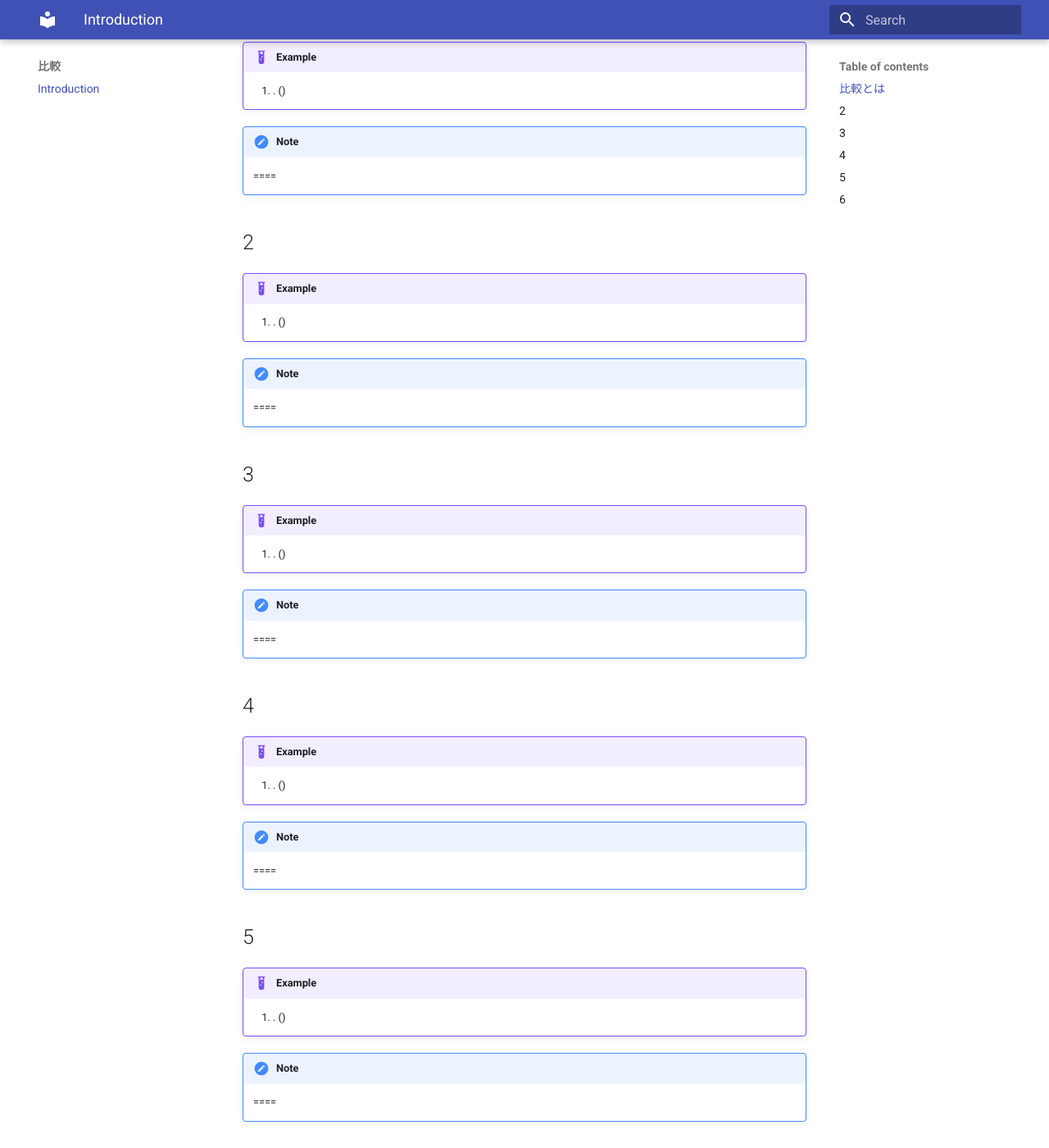
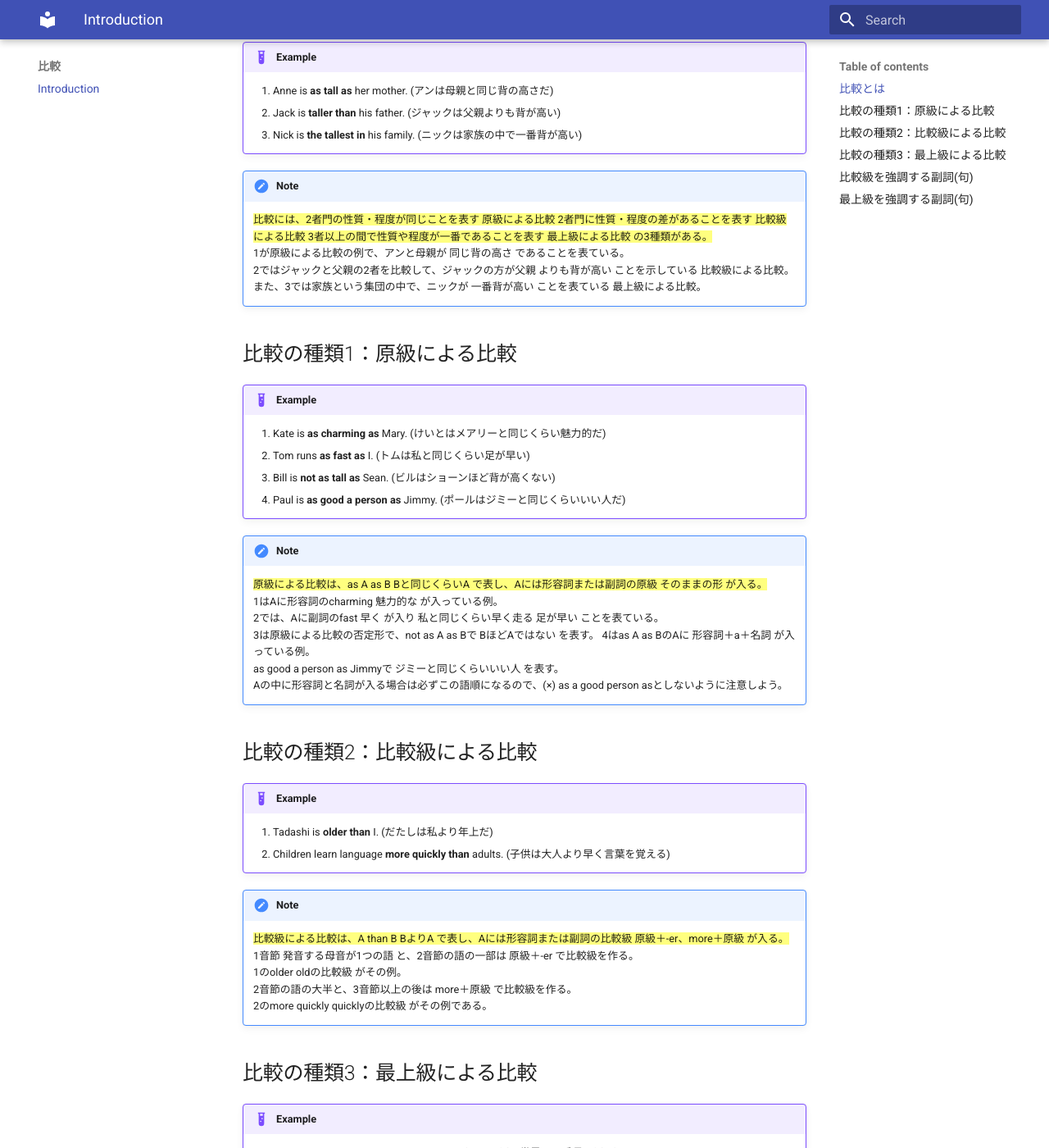
Before and after one commit to kazuma-kimura/listen-english-docs, an MkDocs documentation site: the page built from docs/comparison/introduction.md, in a window 1280 px wide and 1400 px high, scrolled down 232 px. Shown: the whole window at 82% size. Built offline with MkDocs 1.6.1 and Material for MkDocs 9.7.7, drawn with Linux system fonts in a browser that asks for light colours; some of the changed text lies outside the part shown.

Commit message:
比較コンテンツの追加。

```diff
--- a/docs/comparison/introduction.md
+++ b/docs/comparison/introduction.md
@@ -3,47 +3,77 @@
 ## 比較とは
 
 !!! Example
-    1. . ()
+    1. Anne is **as tall as** her mother. (アンは母親と同じ背の高さだ)
+    2. Jack is **taller than** his father. (ジャックは父親よりも背が高い)
+    3. Nick is **the tallest in** his family. (ニックは家族の中で一番背が高い)
 
 !!! Note
-    ====
+    ==比較には、2者門の性質・程度が同じことを表す 原級による比較 2者門に性質・程度の差があることを表す 比較級による比較 3者以上の間で性質や程度が一番であることを表す 最上級による比較 の3種類がある。==
+    1が原級による比較の例で、アンと母親が 同じ背の高さ であることを表ている。
+    2ではジャックと父親の2者を比較して、ジャックの方が父親 よりも背が高い ことを示している 比較級による比較。
+    また、3では家族という集団の中で、ニックが 一番背が高い ことを表ている 最上級による比較。
 
-## 2
+## 比較の種類1：原級による比較
 
 !!! Example
-    1. . ()
+    1. Kate is **as charming as** Mary. (けいとはメアリーと同じくらい魅力的だ)
+    2. Tom runs **as fast as** I. (トムは私と同じくらい足が早い)
+    3. Bill is **not as tall as** Sean. (ビルはショーンほど背が高くない)
+    4. Paul is **as good a person as** Jimmy. (ポールはジミーと同じくらいいい人だ)
 
 !!! Note
-    ====
+    ==原級による比較は、as A as B Bと同じくらいA で表し、Aには形容詞または副詞の原級 そのままの形 が入る。==
+    1はAに形容詞のcharming 魅力的な が入っている例。
+    2では、Aに副詞のfast 早く が入り 私と同じくらい早く走る 足が早い ことを表ている。
+    3は原級による比較の否定形で、not as A as Bで BほどAではない を表す。
+    4はas A as BのAに 形容詞＋a＋名詞 が入っている例。
+    as good a person as Jimmyで ジミーと同じくらいいい人 を表す。
+    Aの中に形容詞と名詞が入る場合は必ずこの語順になるので、(×) as a good person asとしないように注意しよう。
 
-## 3
+## 比較の種類2：比較級による比較
 
 !!! Example
-    1. . ()
+    1. Tadashi is **older than** I. (だたしは私より年上だ)
+    2. Children learn language **more quickly than** adults. (子供は大人より早く言葉を覚える)
 
 !!! Note
-    ====
+    ==比較級による比較は、A than B BよりA で表し、Aには形容詞または副詞の比較級 原級＋-er、more＋原級 が入る。==
+    1音節 発音する母音が1つの語 と、2音節の語の一部は 原級＋-er で比較級を作る。
+    1のolder oldの比較級 がその例。
+    2音節の語の大半と、3音節以上の後は more＋原級 で比較級を作る。
+    2のmore quickly quicklyの比較級 がその例である。
 
-## 4
+## 比較の種類3：最上級による比較
 
 !!! Example
-    1. . ()
+    1. The Nile is **the longest river in** the world. (ナイル川は世界で一番長い川だ)
+    2. Steve sstudies **most seriously of** all his classmates. (スティーブンはクラスメート全員の中で一番まじめに勉強する)
+    3. [x] Nile: ナイル川
 
 !!! Note
-    ====
+    ==最上級による比較は、the A in [of] B Bの中で一番A で表し、Aには形容詞または副詞の最上級 原級＋-est、most＋原級 が入る。==
+    比較級の場合と同じように、1音節と、2音節の語の一部は 原級＋-est で最上級を作る。
+    1のlongest longの最上級 がその例。
+    2音節の語の大半と、3音節以上の語は most＋原級 で最上級を作る。
+    2のmost seriously seriouslyの最上級 がその例である。
+    2のように、副詞の最上級にはtheがつかない場合も多い。
 
-## 5
+## 比較級を強調する副詞(句)
 
 !!! Example
-    1. . ()
+    1. This computer is **much [far, a lot] cheaper than** that one. (このコンピューターはそのコンピューターよりもずっと安い)
+    2. That house is **a little [slightly] more expensive than** this one. (その家はこの家よりも少し値段が高い)
 
 !!! Note
-    ====
+    ==2者門の差が大きいこと強調する場合はmuch、far、a lot はるかに、ずっと を、差が小さいを示す場合はa little、slightly 少し、わすかに を使う。==
+    1が差が大きいことを、2は差が小さいことを表ている。
+    差が大きいことを表す副詞句には、このほかにもby far、far and away、evenなどがある。
 
-## 6
+## 最上級を強調する副詞(句)
 
 !!! Example
-    1. . ()
+    1. Dave is **by far [far and away, much] the best** player on this baseball team. = Dave is **the very best player** on this baseball team. (デイブはこの野球チームでまさしく最高の選手だ)
 
 !!! Note
-    ====
+    ==最上級を強調する場合は、by far、far and away、much、veryなどが使われるが、veryの場合は the very＋最上級 の語順になることに注意。==
+    by far [far and away, much] the best player まさしく最高の選手 がthe very best playerに書き換えられていることを例文で確認しておこう。
```
